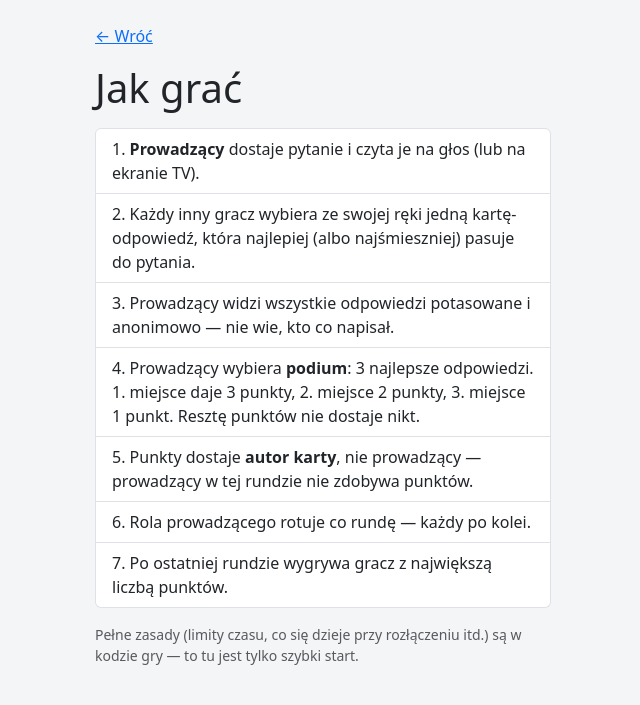
After one commit to MichalMSzczepanski/project22-card-game-1, a Spring Boot app: page /jak-grac in a window 1280 px wide. The commit adds this page. Shown: the top 705 px of the page, without its empty margins (317-957 px from the left). Run offline with Spring Boot 4, Linux system fonts and the light colour scheme; some of the project's set-up classes (security, data sources, template engines, error pages and the like) are left out, and stand-ins take their place.

Commit message:
Dodaj stronę "Jak grać"
Nowy /jak-grac (InfoController, przemianowany z AboutController, bo
teraz obsługuje dwie proste strony informacyjne): krótki tutorial dla
gracza, który widzi appkę pierwszy raz — rotacja prowadzącego,
punktacja podium 3-2-1, kto dostaje punkty. Link dodany na stronie
głównej. Test przemianowany na InfoPagesE2ETest, obejmuje obie strony.

Co-Authored-By: Claude Sonnet 5 <noreply@anthropic.com>
Claude-Session: https://claude.ai/code/session_013gTyms97iHyoLK3cPiYMXR

```diff
--- a/src/main/java/io/github/michalmszczepanski/project22_card_game_1/web/AboutController.java
+++ b/src/main/java/io/github/michalmszczepanski/project22_card_game_1/web/InfoController.java
@@ -3,12 +3,17 @@ package io.github.michalmszczepanski.project22_card_game_1.web;
 import org.springframework.stereotype.Controller;
 import org.springframework.web.bind.annotation.GetMapping;
 
-/** Etap 1 (FORMAL.md): krótka, statyczna strona informacyjna — nic do pobrania z bazy. */
+/** Etap 1 (FORMAL.md): krótkie, statyczne strony informacyjne — nic do pobrania z bazy. */
 @Controller
-public class AboutController {
+public class InfoController {
 
     @GetMapping("/o-grze")
     public String about() {
         return "o-grze";
     }
+
+    @GetMapping("/jak-grac")
+    public String howToPlay() {
+        return "jak-grac";
+    }
 }
--- a/src/main/resources/templates/index.html
+++ b/src/main/resources/templates/index.html
@@ -13,7 +13,7 @@
 <div class="container py-4" style="max-width: 480px;">
 
 <nav class="d-flex justify-content-end small mb-2">
-    <a th:href="@{/packs}">Pakiety</a> &middot; <a th:href="@{/o-grze}">O grze</a>
+    <a th:href="@{/jak-grac}">Jak grać</a> &middot; <a th:href="@{/packs}">Pakiety</a> &middot; <a th:href="@{/o-grze}">O grze</a>
 </nav>
 
 <h1 class="text-center mb-1">🃏 Karciana Gra</h1>
--- /dev/null
+++ b/src/main/resources/templates/jak-grac.html
@@ -0,0 +1,44 @@
+<!DOCTYPE html>
+<html lang="pl" xmlns:th="http://www.thymeleaf.org">
+<head>
+    <meta charset="UTF-8">
+    <meta name="viewport" content="width=device-width, initial-scale=1">
+    <title>Jak grać</title>
+    <link href="https://cdn.jsdelivr.net/npm/bootstrap@5.3.3/dist/css/bootstrap.min.css" rel="stylesheet">
+    <style>
+        body { background-color: #f4f5f7; }
+    </style>
+</head>
+<body>
+<div class="container py-4" style="max-width: 480px;">
+<p><a th:href="@{/}">&larr; Wróć</a></p>
+<h1 class="mb-3">Jak grać</h1>
+
+<ol class="list-group list-group-numbered mb-3">
+    <li class="list-group-item">
+        <strong>Prowadzący</strong> dostaje pytanie i czyta je na głos (lub na ekranie TV).
+    </li>
+    <li class="list-group-item">
+        Każdy inny gracz wybiera ze swojej ręki jedną kartę-odpowiedź, która najlepiej (albo najśmieszniej) pasuje do pytania.
+    </li>
+    <li class="list-group-item">
+        Prowadzący widzi wszystkie odpowiedzi potasowane i anonimowo — nie wie, kto co napisał.
+    </li>
+    <li class="list-group-item">
+        Prowadzący wybiera <strong>podium</strong>: 3 najlepsze odpowiedzi. 1. miejsce daje 3 punkty, 2. miejsce 2 punkty, 3. miejsce 1 punkt. Resztę punktów nie dostaje nikt.
+    </li>
+    <li class="list-group-item">
+        Punkty dostaje <strong>autor karty</strong>, nie prowadzący — prowadzący w tej rundzie nie zdobywa punktów.
+    </li>
+    <li class="list-group-item">
+        Rola prowadzącego rotuje co rundę — każdy po kolei.
+    </li>
+    <li class="list-group-item">
+        Po ostatniej rundzie wygrywa gracz z największą liczbą punktów.
+    </li>
+</ol>
+
+<p class="text-muted small">Pełne zasady (limity czasu, co się dzieje przy rozłączeniu itd.) są w kodzie gry — to tu jest tylko szybki start.</p>
+</div>
+</body>
+</html>
```
Also changed, not shown: IDEAS.md (+1 -1 lines), 2 other files.
